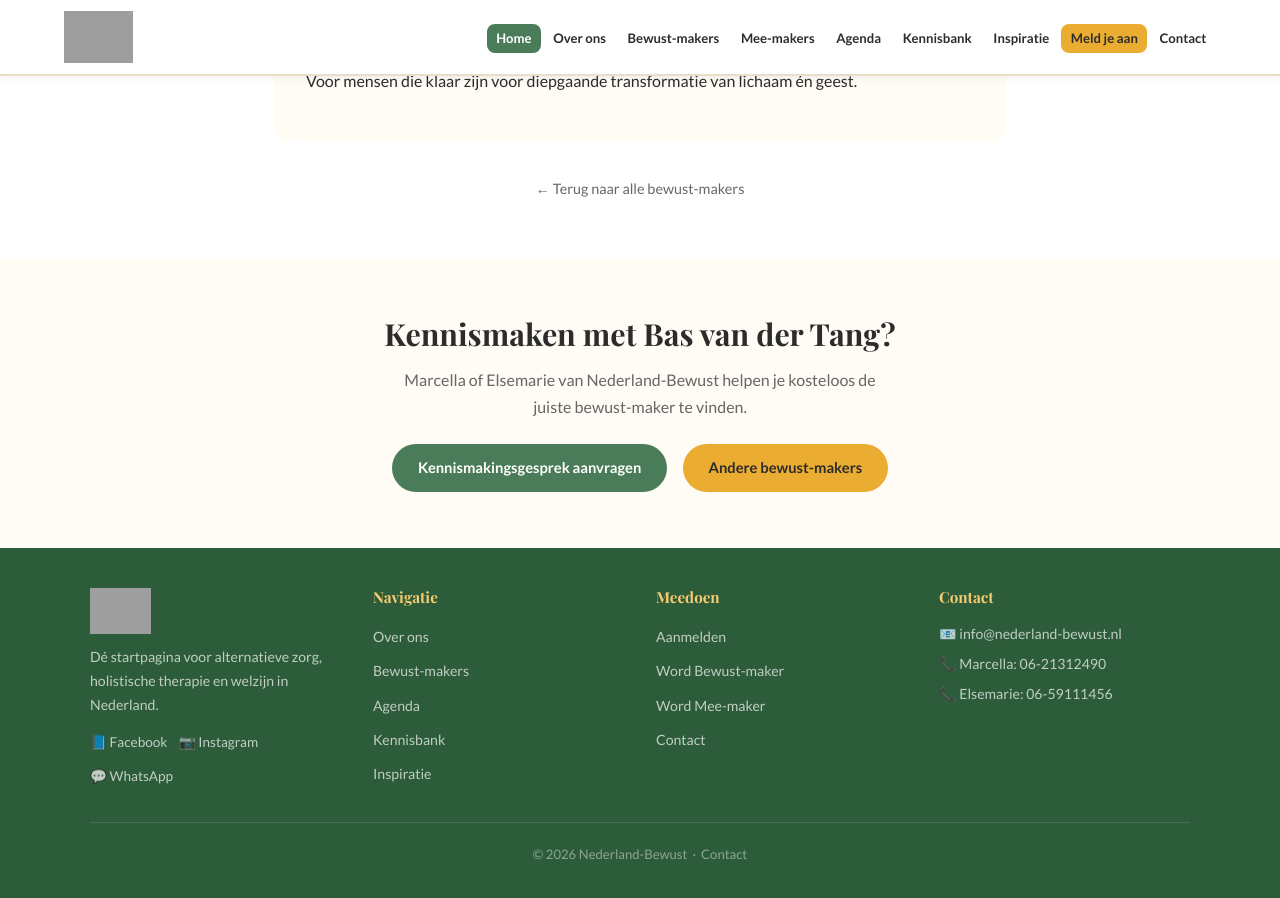
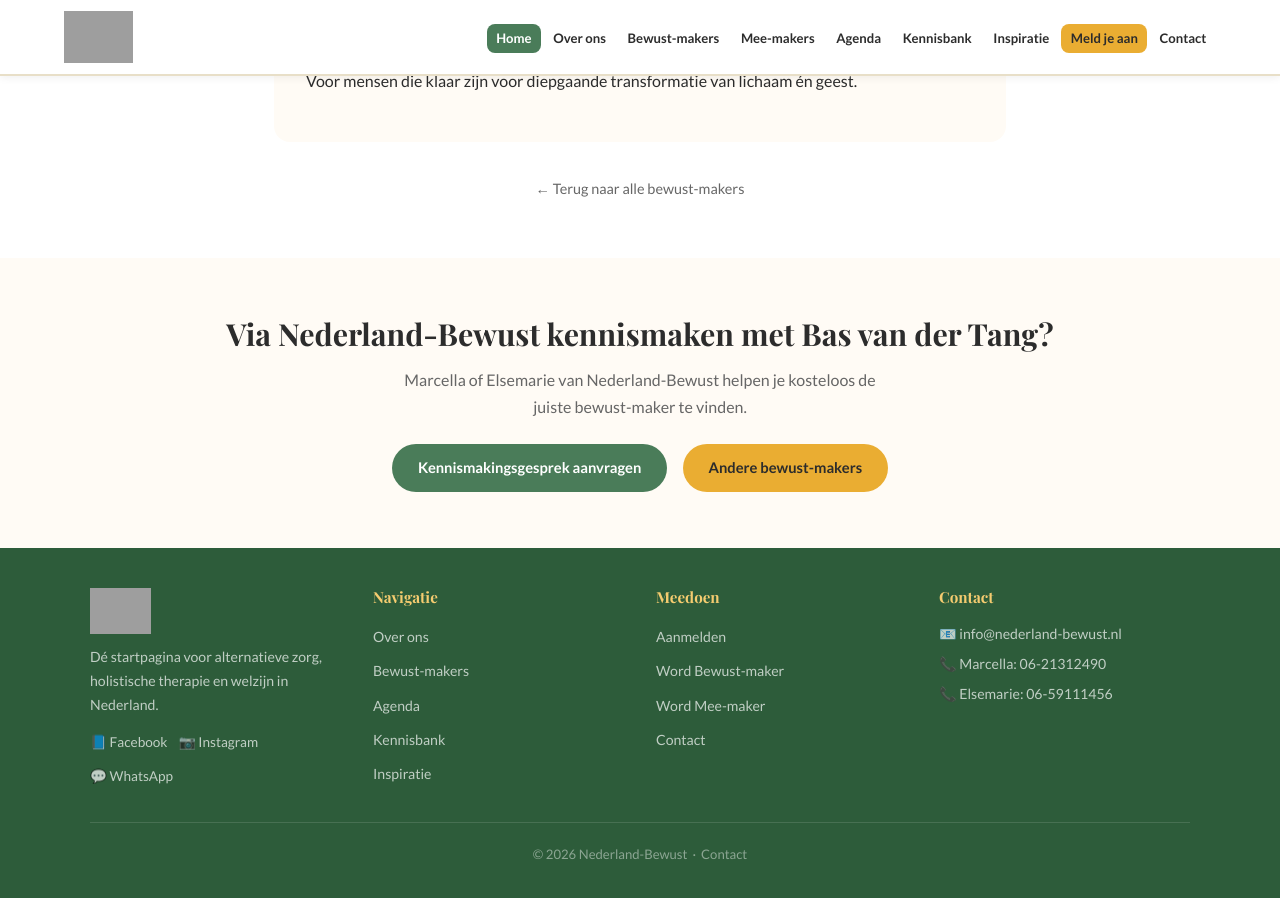
Before and after one commit to hands4flownl/nederland-bewust, a Jekyll site: the page built from pages/bewust-makers/bas-van-der-tang.html, in a window 1280 px wide and 900 px high, scrolled down 686 px. Built offline with Jekyll 4.4.1, drawn with Linux system fonts in a browser that asks for light colours; grey boxes are pictures that could not be loaded.

Commit message:
Fix: intakegesprek is adviesgesprek met NB-organisatie, niet bewust-maker

```diff
--- a/pages/bewust-makers/bas-van-der-tang.html
+++ b/pages/bewust-makers/bas-van-der-tang.html
@@ -52,7 +52,7 @@ permalink: /bewust-makers/bas-van-der-tang/
 
 <section class="sectie sectie--kleur">
   <div class="container" style="text-align:center;">
-    <h2>Kennismaken met Bas van der Tang?</h2>
+    <h2>Via Nederland-Bewust kennismaken met Bas van der Tang?</h2>
     <p style="max-width:500px;margin:0.8rem auto 1.5rem;color:var(--tekst-licht);">Marcella of Elsemarie van Nederland-Bewust helpen je kosteloos de juiste bewust-maker te vinden.</p>
     <div style="display:flex;gap:1rem;justify-content:center;flex-wrap:wrap;">
       <a href="{{ '/contact/' | relative_url }}" class="knop knop--groen">Kennismakingsgesprek aanvragen</a>
```
